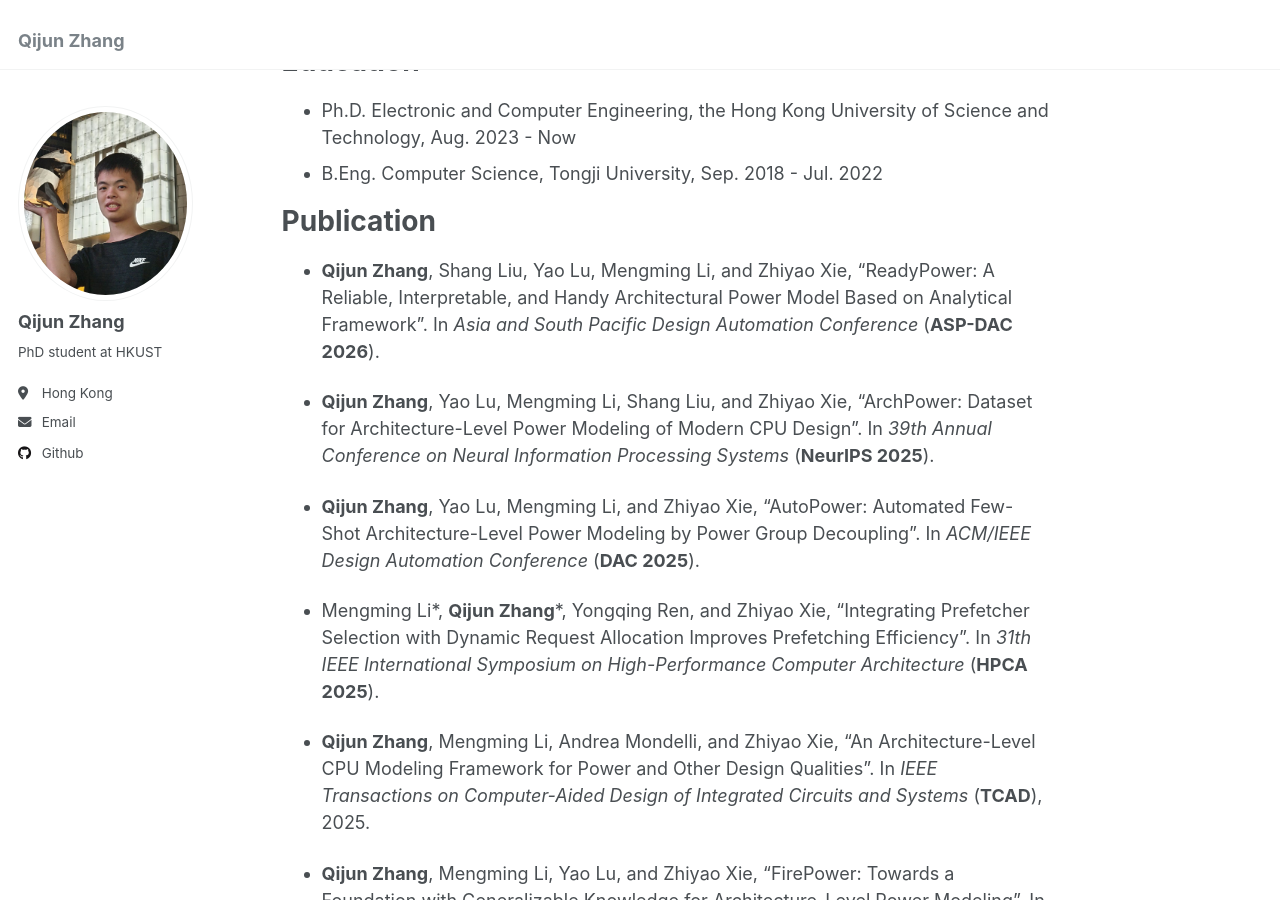
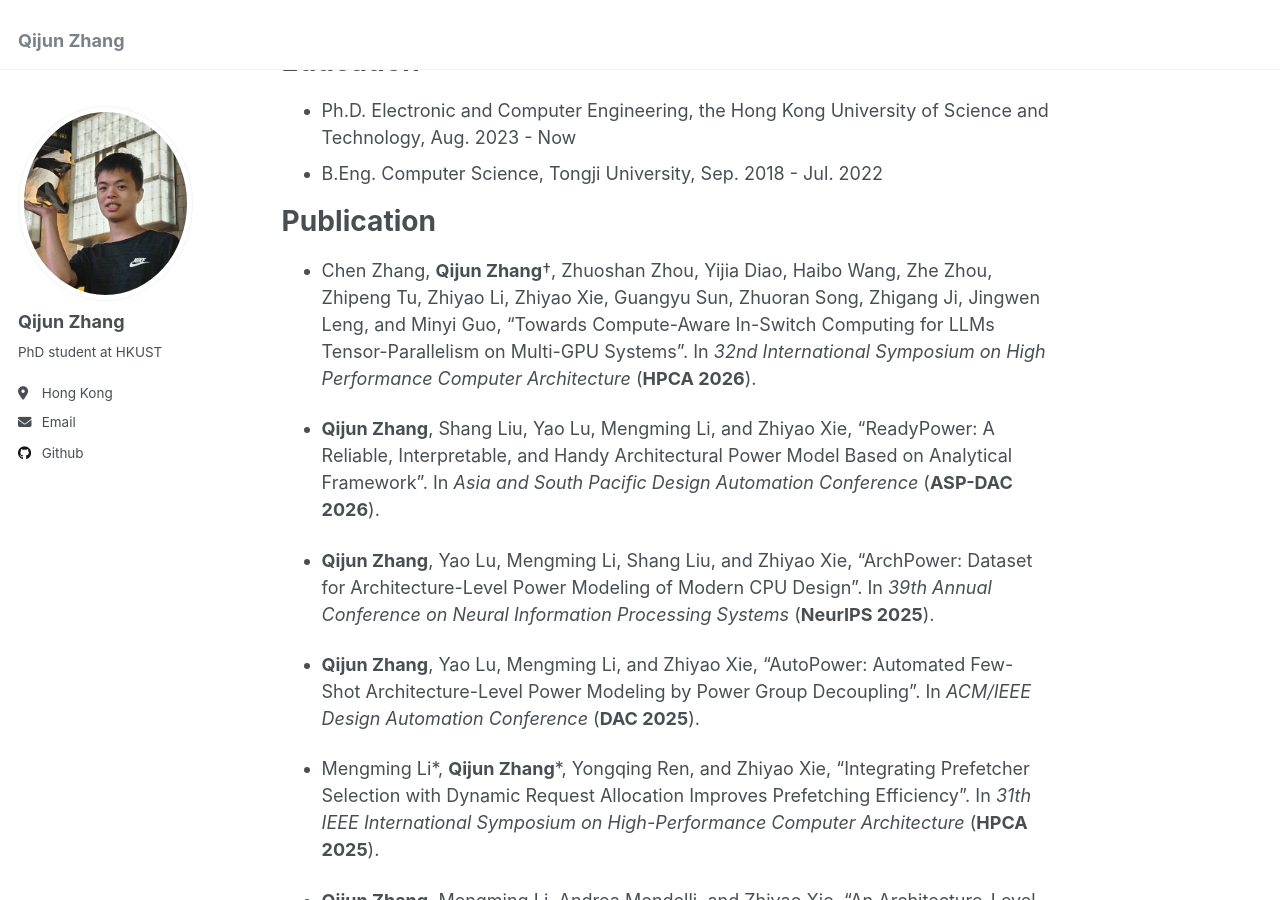
Before and after one commit to zqj2333/zqj2333.github.io, a Jekyll site: the page built from _pages/about.md, in a window 1280 px wide and 900 px high, scrolled down 394 px. Built offline with Jekyll 4.4.1, drawn with Linux system fonts in a browser that asks for light colours.

Commit message:
Update about.md

```diff
--- a/_pages/about.md
+++ b/_pages/about.md
@@ -21,6 +21,9 @@ Education
 
 Publication
 ======
+
+ * Chen Zhang, **Qijun Zhang**†, Zhuoshan Zhou, Yijia Diao, Haibo Wang, Zhe Zhou, Zhipeng Tu, Zhiyao Li, Zhiyao Xie, Guangyu Sun, Zhuoran Song, Zhigang Ji, Jingwen Leng, and Minyi Guo, "Towards Compute-Aware In-Switch Computing for LLMs Tensor-Parallelism on Multi-GPU Systems". In *32nd International Symposium on High Performance Computer Architecture* (**HPCA 2026**).
+
  * **Qijun Zhang**, Shang Liu, Yao Lu, Mengming Li, and Zhiyao Xie, "ReadyPower: A Reliable, Interpretable, and Handy Architectural Power Model Based on Analytical Framework". In *Asia and South Pacific Design Automation Conference* (**ASP-DAC 2026**).
 
  * **Qijun Zhang**, Yao Lu, Mengming Li, Shang Liu, and Zhiyao Xie, "ArchPower: Dataset for Architecture-Level Power Modeling of Modern CPU Design". In *39th Annual Conference on Neural Information Processing Systems* (**NeurIPS 2025**).
```
